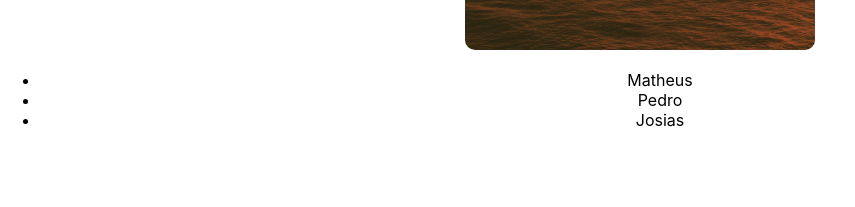
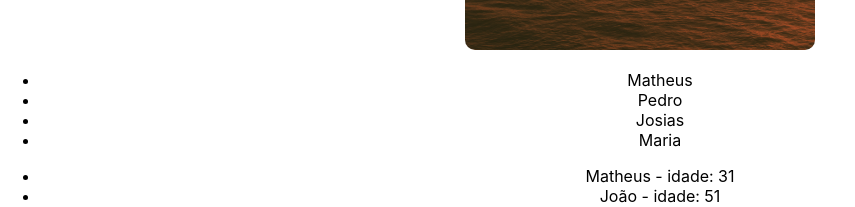
Before and after one commit to Gadarkeres/React, a React (Create React App) app in the folder React-curso-novo/secao3/: page / in a window 1280 px wide. Shown: the part 736-943 px from the top of the page, without its empty margins (0-855 px from the left). Before the commit the page ends 882 px from the top, so only its background shows below. Built offline with nearby package versions, Linux system fonts and the light colour scheme.

Commit message:
list render with map and key

```diff
--- a/React-curso-novo/secao3/src/components/ListRender.js
+++ b/React-curso-novo/secao3/src/components/ListRender.js
@@ -2,12 +2,25 @@ import { useState } from "react"
 
 
 const ListRender = () => {
-    const [list] = useState(["Matheus", "Pedro", "Josias"])
+    const [list] = useState(["Matheus", "Pedro", "Josias", "Maria"]);
+
+    const [users] = useState([
+        {id: 13221, name : "Matheus", age:31},
+        {id: 123123, name : "João", age:51},
+        {id: 42322, name : "Pedro", age:44},
+
+    ])
   return (
     <div>
         <ul>
-            {list.map((item) => (
-                <li>{item}</li>
+            {list.map((item, i) => (
+                <li key={i}> {item}</li>
+            ))}
+        </ul>
+
+        <ul>
+            {users.map((user) => (
+                <li key={user.id}>{user.name} - idade: {user.age}</li>
             ))}
         </ul>
     </div>
```
